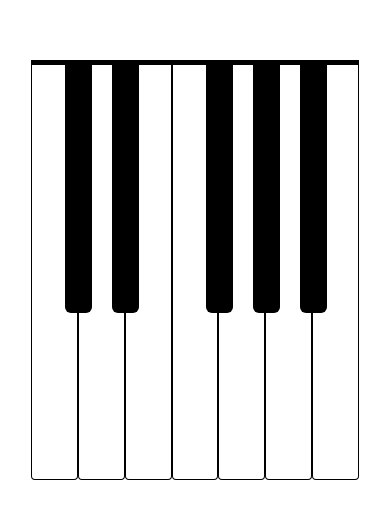
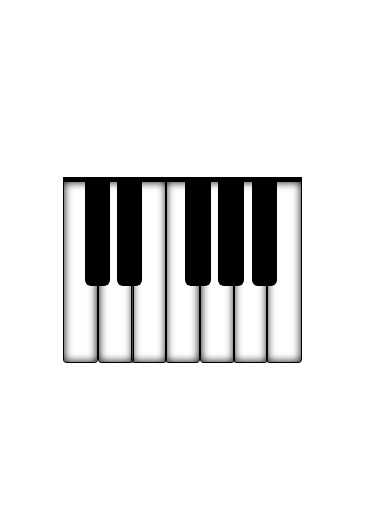
Before and after one commit to ztisaj/Noise-Maker, a plain HTML site: page index.html in a window 390 px wide. Shown: the part 152-670 px from the top of the page. Drawn offline with Linux system fonts and the light colour scheme.

Commit message:
fixed some issues

```diff
--- a/index.html
+++ b/index.html
@@ -7,23 +7,18 @@
     </head>
     <body>
         <div class="main">
-            <div class="wkeys key" id="0"></div>
-            <div class="wkeys key" id="1">
-                <div class="bkeys key" id="2"></div>
-            </div>
-            <div class="wkeys key" id="3">
-                <div class="bkeys key" id="4"></div>
-            </div>
+            <div class="wkeys key kmR2" id="0"></div>
+            <div class="wkeys key kmR2" id="1"></div>
+            <div class="bkeys key kbr1" id="2"></div>
+            <div class="wkeys key kmR1" id="3"></div>
+            <div class="bkeys key kbL1" id="4"></div>
             <div class="wkeys key" id="5"></div>
-            <div class="wkeys key" id="6">
-                <div class="bkeys key" id="7"></div>
-            </div>
-            <div class="wkeys key" id="8">
-                <div class="bkeys key" id="9"></div>
-            </div>
-            <div class="wkeys key" id="10">
-                <div class="bkeys key" id="11"></div>
-            </div>
+            <div class="wkeys key" id="6"></div>
+            <div class="bkeys key kbL2" id="7"></div>
+            <div class="wkeys key kmL1" id="8"></div>
+            <div class="bkeys key kbL3" id="9"></div>
+            <div class="wkeys key kmL2" id="10"></div>
+            <div class="bkeys key kbL4" id="11"></div>
         </div>
 
         <audio src="sounds/bubble-shot-01.wav"></audio>
--- a/style.css
+++ b/style.css
@@ -18,18 +18,57 @@
     margin: auto 0;
     transition: all .07s ease;
     border-top-width: thick;
+    box-shadow: inset 0 0 8px #000000;
+}
+
+.kmR1 {
+    right: -60px;
+}
+
+.kmL1 {
+    left: -60px
+}
+
+.kmL2 {
+    left: -120px;
+}
+
+.kmR2 {
+    right: -120px;
 }
 
 .bkeys {
-    position: absolute;
+    display: flex;
+    position: relative;
     z-index: 1;
     background-color: black;
     height: 240px;
     width: 60px;
-    left: -30px;
+    top: -80px;
+    margin: auto 0;
     border-bottom-left-radius: 6px;
     border-bottom-right-radius: 6px;
     transition: all .07s ease;
+}
+
+.kbR1 {
+    left: 10px;
+}
+
+.kbL1 {
+    right: 50px;
+}
+
+.kbL2 {
+    right: 110px;
+}
+
+.kbL3 {
+    right: 170px;
+}
+
+.kbL4 {
+    right: 230px;
 }
 
 .playing {
@@ -37,18 +76,109 @@
     box-shadow: 0 0 5px grey;
 }
 
-@media(max-width: 550px) {
+
+
+@media(max-width: 880px) {
     .wkeys {
-        height: 50%;
-        width: 12%;
+        height: 250px;
+        width: 50px;
         border-bottom-left-radius: 4px;
         border-bottom-right-radius: 4px;
     }
 
     .bkeys {
-        height: 60%;
-        width: 60%;
-        left: -30%;
+        height: 150px;
+        width: 37.5px;
+        top: -50px;
+    }
 
+    .kmR1 {
+    right: -37.5px;
     }
+
+    .kmL1 {
+        left: -37.5px
+    }
+
+    .kmL2 {
+        left: -75px;
+    }
+
+    .kmR2 {
+        right: -75px;
+    }
+
+    .kbR1 {
+    left: 6.5px;
+    }
+
+    .kbL1 {
+        right: 32.5px;
+    }
+
+    .kbL2 {
+        right: 70px;
+    }
+
+    .kbL3 {
+        right: 105.5px;
+    }
+
+    .kbL4 {
+        right: 145.5px;
+    }
+
 }
+
+@media(max-width: 500px) {
+    .wkeys {
+        height: 180px;
+        width: 36px;
+        border-bottom-left-radius: 4px;
+        border-bottom-right-radius: 4px;
+    }
+
+    .bkeys {
+        height: 108px;
+        width: 27.5px;
+        top: -38.5px;
+    }
+
+    .kmR1 {
+    right: -27.5px;
+    }
+
+    .kmL1 {
+        left: -27.5px
+    }
+
+    .kmL2 {
+        left: -55px;
+    }
+
+    .kmR2 {
+        right: -55px;
+    }
+
+    .kbR1 {
+    left: 6px;
+    }
+
+    .kbL1 {
+        right: 22.5px;
+    }
+
+    .kbL2 {
+        right: 50px;
+    }
+
+    .kbL3 {
+        right: 77.5px;
+    }
+
+    .kbL4 {
+        right: 105px;
+    }
+
+
+}
```
